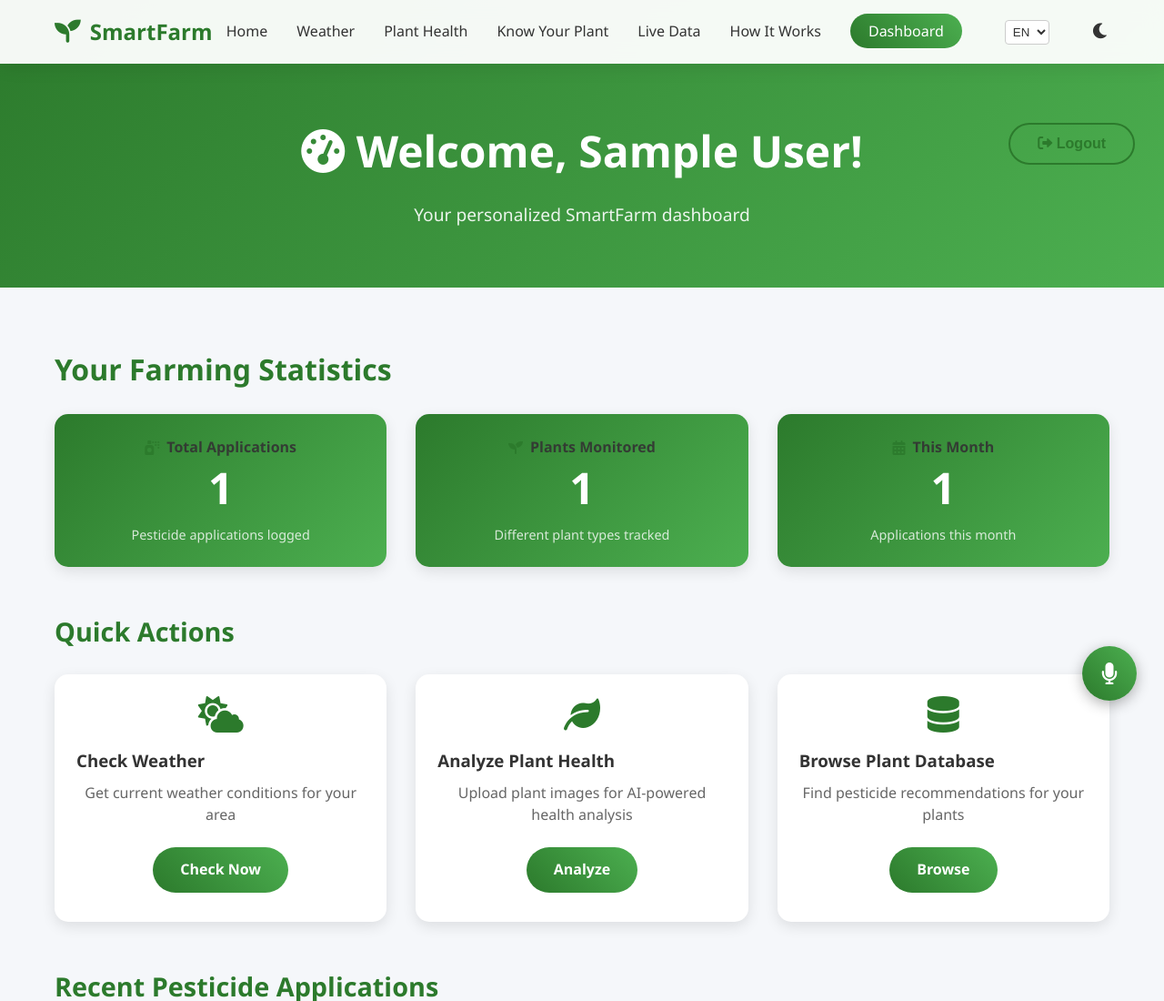
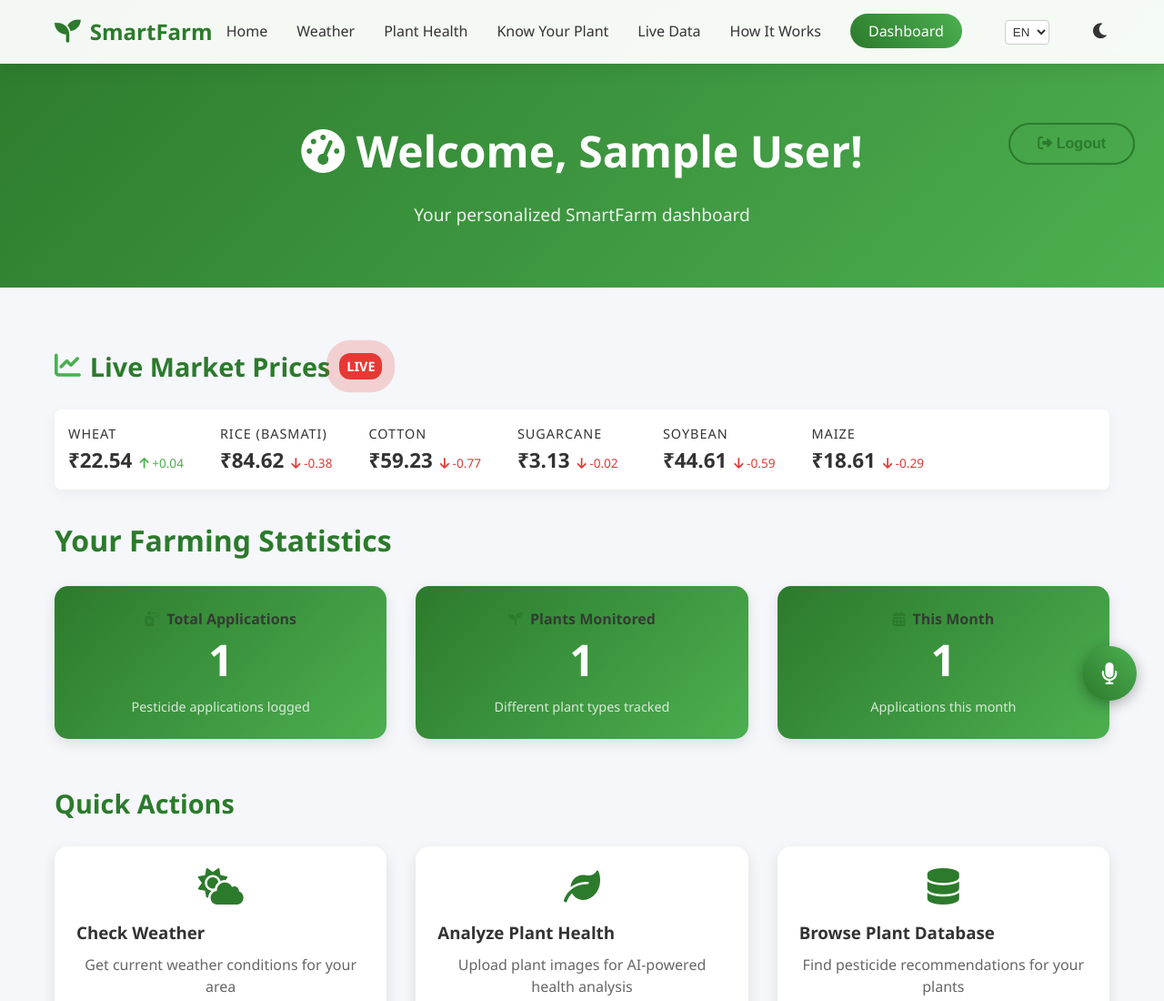
Before and after one commit to DeveshBhagwani/Smart-Farm, a plain HTML site: page dashboard.html in a window 1280 px wide. Shown: the top 1100 px of the page at 91% size. Drawn offline with nearby package versions, Linux system fonts and the light colour scheme; sample sign-in values are in the browser's storage.

Commit message:
market price tracker feature

```diff
--- a/dashboard.html
+++ b/dashboard.html
@@ -47,6 +47,20 @@
 
     <main class="main-content">
         <div class="container">
+            <!-- Market Price Tracker -->
+            <div class="dashboard-section" style="margin-bottom: 30px;">
+                <h2 style="display: flex; align-items: center; gap: 10px;">
+                    <i class="fas fa-chart-line" style="color: #4CAF50;"></i> Live Market Prices
+                    <span style="font-size: 0.5em; background: #e53935; color: white; padding: 3px 8px; border-radius: 12px; font-weight: bold; animation: pulse-record 1.5s infinite;">LIVE</span>
+                </h2>
+                <div class="market-ticker" style="background: var(--card-bg); padding: 15px; border-radius: 8px; box-shadow: 0 4px 15px rgba(0,0,0,0.05); border-left: 4px solid var(--primary-color); display: flex; gap: 30px; overflow-x: auto; white-space: nowrap;">
+                    <!-- Populated by market.js -->
+                    <div id="market-prices" style="display: flex; gap: 40px; font-weight: 500;">
+                        <span>Loading market data...</span>
+                    </div>
+                </div>
+            </div>
+
             <div class="dashboard-stats">
                 <h2>Your Farming Statistics</h2>
                 <div class="dashboard-grid">
@@ -293,6 +307,7 @@
     <script src="js/lang.js"></script>
     <script src="js/core.js"></script>
     <script src="js/auth.js"></script>
+    <script src="js/market.js"></script>
     <script src="js/dashboard.js"></script>
 
     <!-- Microphone button for voice commands -->
--- /dev/null
+++ b/js/market.js
@@ -0,0 +1,49 @@
+/**
+ * market.js - Real-time Market Price Tracker Simulation
+ */
+
+const commodities = [
+    { name: 'Wheat', basePrice: 22.50, unit: '₹/kg' },
+    { name: 'Rice (Basmati)', basePrice: 85.00, unit: '₹/kg' },
+    { name: 'Cotton', basePrice: 60.00, unit: '₹/kg' },
+    { name: 'Sugarcane', basePrice: 3.15, unit: '₹/kg' },
+    { name: 'Soybean', basePrice: 45.20, unit: '₹/kg' },
+    { name: 'Maize', basePrice: 18.90, unit: '₹/kg' }
+];
+
+function updateMarketPrices() {
+    const container = document.getElementById('market-prices');
+    if (!container) return;
+
+    let html = '';
+
+    commodities.forEach(item => {
+        // Simulate a price change between -2% and +2%
+        const fluctuation = (Math.random() * 0.04) - 0.02;
+        const currentPrice = (item.basePrice * (1 + fluctuation)).toFixed(2);
+        const change = (currentPrice - item.basePrice).toFixed(2);
+
+        const isUp = change >= 0;
+        const color = isUp ? '#4CAF50' : '#e53935';
+        const icon = isUp ? 'fa-arrow-up' : 'fa-arrow-down';
+        const sign = isUp ? '+' : '';
+
+        html += `
+            <div style="display: flex; flex-direction: column; min-width: 120px;">
+                <span style="color: var(--text-color); font-size: 0.9em; text-transform: uppercase; letter-spacing: 1px;">${item.name}</span>
+                <div style="display: flex; align-items: baseline; gap: 8px;">
+                    <span style="font-size: 1.4em; font-weight: 700;">₹${currentPrice}</span>
+                    <span style="color: ${color}; font-size: 0.85em;"><i class="fas ${icon}"></i> ${sign}${change}</span>
+                </div>
+            </div>
+        `;
+    });
+
+    container.innerHTML = html;
+}
+
+// Initialize and set interval to update every 5 seconds
+document.addEventListener('DOMContentLoaded', () => {
+    updateMarketPrices();
+    setInterval(updateMarketPrices, 5000);
+});
```
